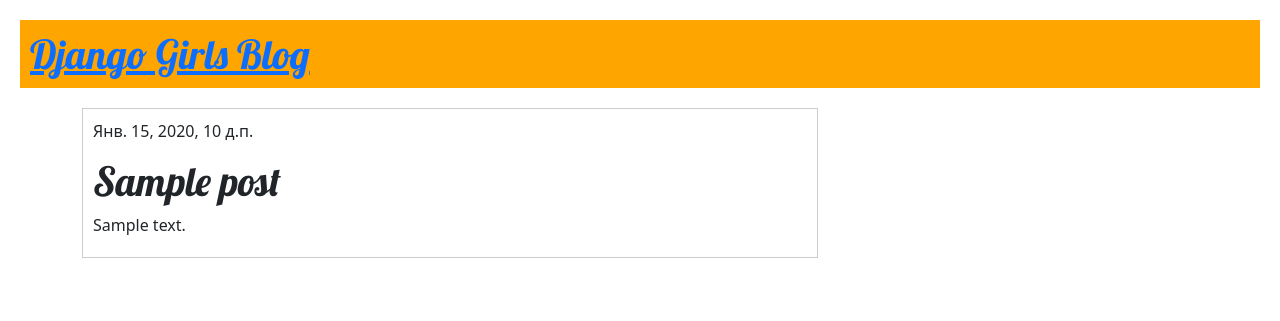
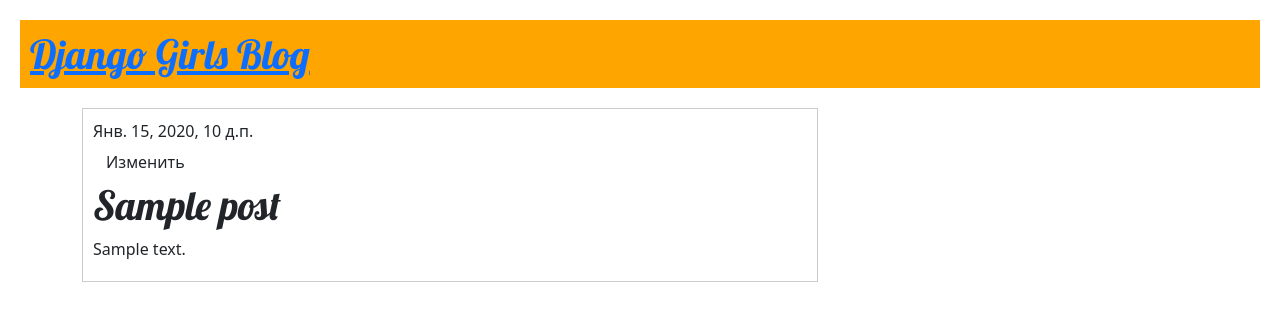
Before and after one commit to jekerson/my-first-blog, a Django app: page /post/1/ in a window 1280 px wide. Shown: the top 321 px of the page. Run offline with Django 3.2, Linux system fonts and the light colour scheme; a user stored in the database is signed in; tables that the repository leaves empty hold one stand-in row (values such as "Sample post").

Commit message:
add some crud functions 2

```diff
--- a/mysite/blog/templates/blog/post_detail.html
+++ b/mysite/blog/templates/blog/post_detail.html
@@ -9,7 +9,7 @@
     {% endif %}
     {% if user.is_authenticated %}
     <a class="btn btn-default" href="{% url 'post_edit' pk=post.pk %}"><span
-            class="glyphicon glyphicon-pencil"></span></a>
+            class="glyphicon glyphicon-pencil"></span>Изменить</a>
     {% endif %}
      <h1>{{ post.title }}</h1>
     <p>{{ post.text|linebreaksbr }}</p>
```
